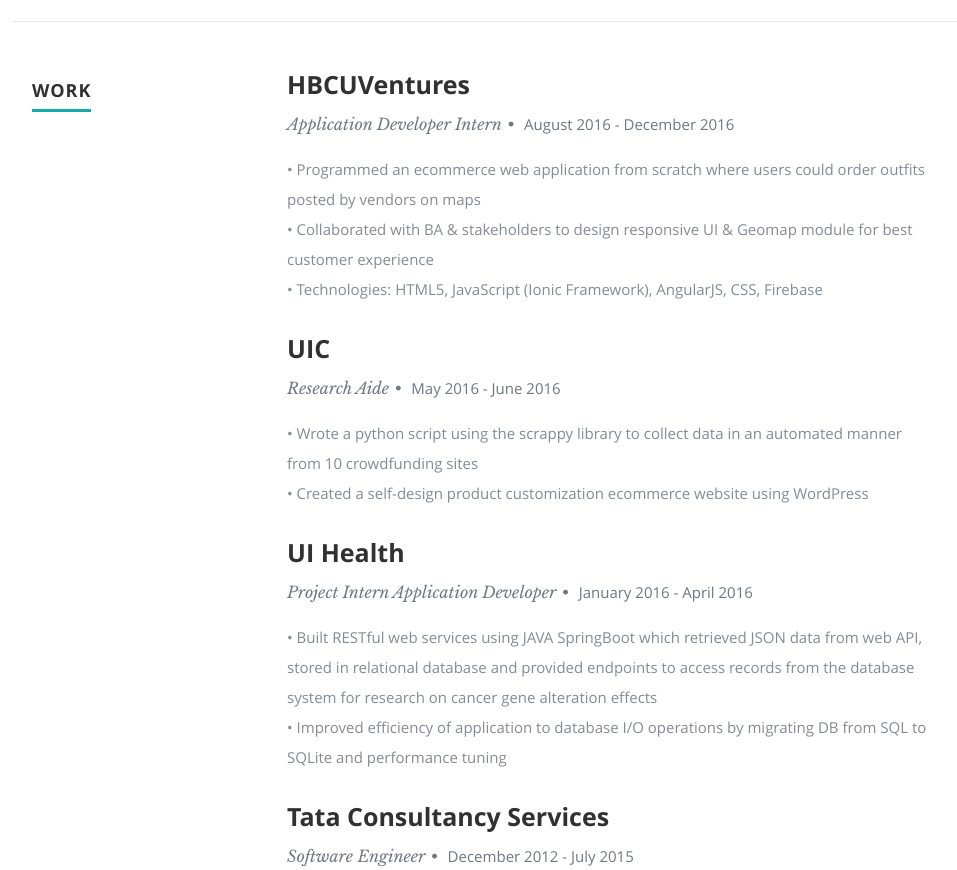
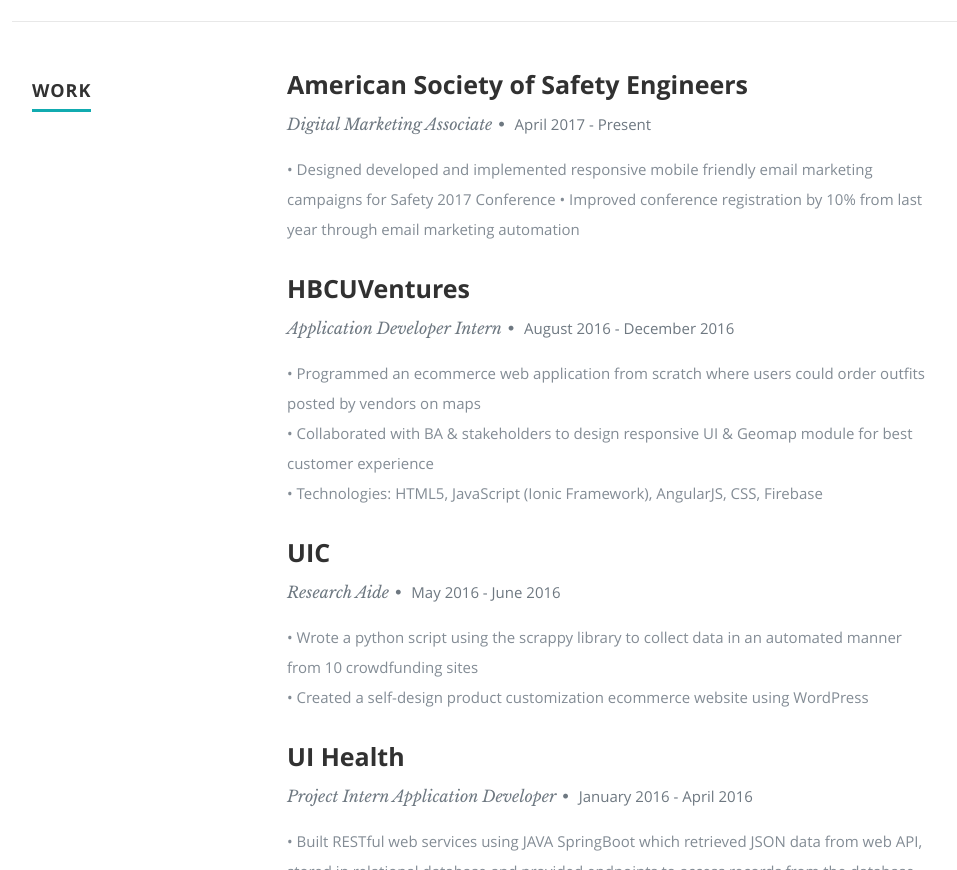
Before and after one commit to nairjith/nairjith.github.io, a plain HTML site: page index.html in a window 1280 px wide. Shown: the part 2088-2958 px from the top of the page, without its empty margins (118-1075 px from the left). Drawn offline with nearby package versions, Linux system fonts and the light colour scheme.

Commit message:
Update Current Position

```diff
--- a/index.html
+++ b/index.html
@@ -190,6 +190,24 @@
 
          <div class="nine columns main-col">
 
+
+			<div class="row item">
+
+               <div class="twelve columns">
+
+                  <h3>American Society of Safety Engineers</h3>
+                  <p class="info">Digital Marketing Associate<span>&bull;</span> <em class="date">April 2017 - Present</em></p>
+
+                  <p>
+					•	Designed developed and implemented responsive mobile friendly email marketing campaigns for Safety 2017 Conference
+					•	Improved conference registration by 10% from last year through email marketing automation
+
+                  </p>
+
+               </div>
+
+            </div> <!-- item end -->
+
             <div class="row item">
 
                <div class="twelve columns">
```
Also changed, not shown: 1 other file.
